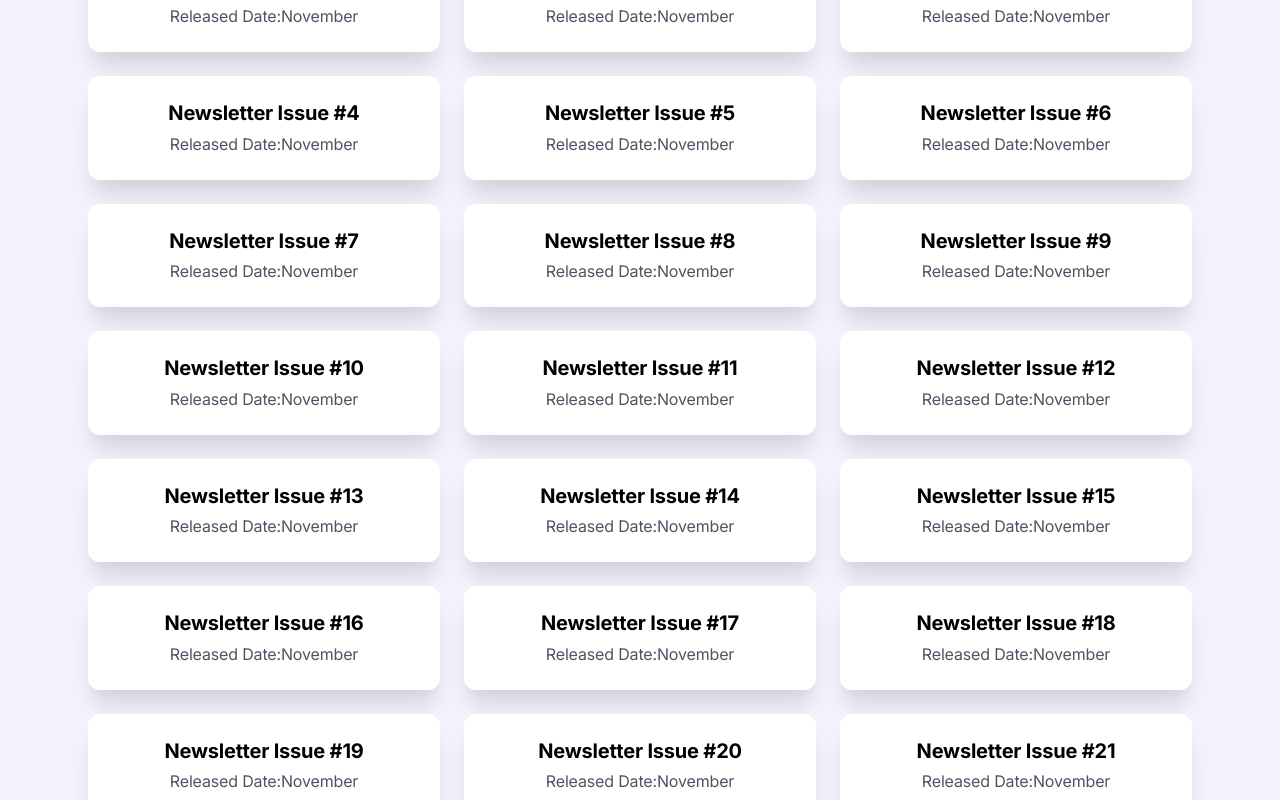
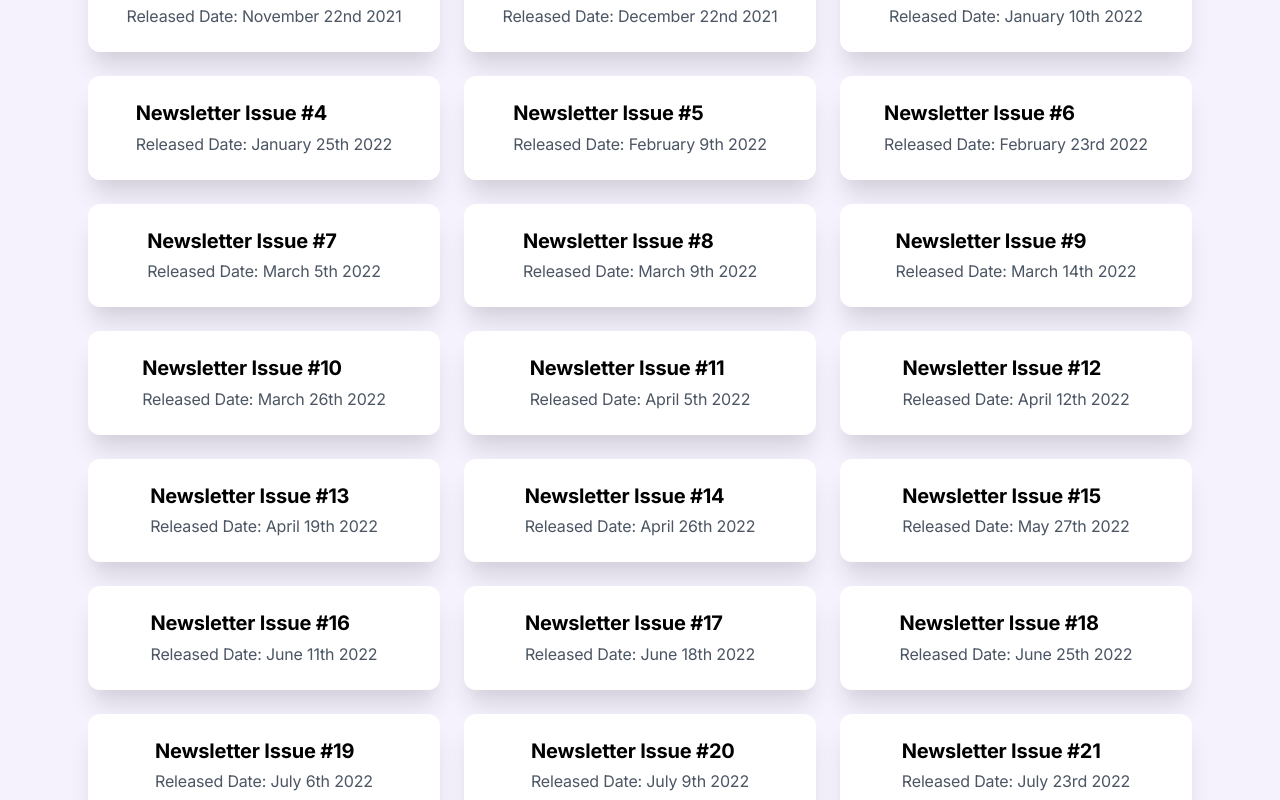
Before and after one commit to aviyelverse/newsletter-archives, a React (Create React App) app: page /archives in a window 1280 px wide. Shown: the part 360-1160 px from the top of the page. Built offline with nearby package versions, Linux system fonts and the light colour scheme.

Commit message:
Update archives

```diff
--- a/src/components/ArchivesCards.js
+++ b/src/components/ArchivesCards.js
@@ -12,7 +12,7 @@ const ArchivesCards = (props) => {
                       Newsletter Issue #{props.issueNumber}
                     </h4>
                     <p className="text-gray-600 text-center">
-                      Released Date:{props.issueDate}
+                      {props.issueDate}
                     </p>
                   </a>
                 </div>
--- a/src/pages/Archives.js
+++ b/src/pages/Archives.js
@@ -28,28 +28,28 @@ function Archives() {
               <div className="max-w-sm mx-auto grid gap-6 md:grid-cols-2 lg:grid-cols-3 items-start md:max-w-2xl lg:max-w-none">
                 {/* 1st issues */}
 
-                <ArchivesCards newsletterLink="https://aviyelverse.github.io/newsletter/november-22nd-2021/" issueNumber="1" issueDate="November" />
-                <ArchivesCards newsletterLink="" issueNumber="2" issueDate="November" />
-                <ArchivesCards newsletterLink="" issueNumber="3" issueDate="November" />
-                <ArchivesCards newsletterLink="" issueNumber="4" issueDate="November" />
-                <ArchivesCards newsletterLink="" issueNumber="5" issueDate="November" />
-                <ArchivesCards newsletterLink="" issueNumber="6" issueDate="November" />
-                <ArchivesCards newsletterLink="" issueNumber="7" issueDate="November" />
-                <ArchivesCards newsletterLink="" issueNumber="8" issueDate="November" />
-                <ArchivesCards newsletterLink="" issueNumber="9" issueDate="November" />
-                <ArchivesCards newsletterLink="" issueNumber="10" issueDate="November" />
-                <ArchivesCards newsletterLink="" issueNumber="11" issueDate="November" />
-                <ArchivesCards newsletterLink="" issueNumber="12" issueDate="November" />
-                <ArchivesCards newsletterLink="" issueNumber="13" issueDate="November" />
-                <ArchivesCards newsletterLink="" issueNumber="14" issueDate="November" />
-                <ArchivesCards newsletterLink="" issueNumber="15" issueDate="November" />
-                <ArchivesCards newsletterLink="" issueNumber="16" issueDate="November" />
-                <ArchivesCards newsletterLink="" issueNumber="17" issueDate="November" />
-                <ArchivesCards newsletterLink="" issueNumber="18" issueDate="November" />
-                <ArchivesCards newsletterLink="" issueNumber="19" issueDate="November" />
-                <ArchivesCards newsletterLink="" issueNumber="20" issueDate="November" />
-                <ArchivesCards newsletterLink="" issueNumber="21" issueDate="November" />
-                <ArchivesCards newsletterLink="" issueNumber="22" issueDate="November" />
+                <ArchivesCards newsletterLink="https://aviyelverse.github.io/newsletter/november-22nd-2021/" issueNumber="1" issueDate="Released Date: November 22nd 2021" />
+                <ArchivesCards newsletterLink="https://aviyelverse.github.io/newsletter/december-22nd-2021/" issueNumber="2" issueDate="Released Date: December 22nd 2021" />
+                <ArchivesCards newsletterLink="https://aviyelverse.github.io/newsletter/january-6th-newsletter/" issueNumber="3" issueDate="Released Date: January 10th 2022" />
+                <ArchivesCards newsletterLink="https://aviyelverse.github.io/newsletter/january-25th-newsletter/" issueNumber="4" issueDate="Released Date: January 25th 2022" />
+                <ArchivesCards newsletterLink="https://aviyelverse.github.io/newsletter/february-9th-newsletter/" issueNumber="5" issueDate="Released Date: February 9th 2022" />
+                <ArchivesCards newsletterLink="https://aviyelverse.github.io/newsletter/february-23rd-newsletter/" issueNumber="6" issueDate="Released Date: February 23rd 2022" />
+                <ArchivesCards newsletterLink="https://aviyelverse.github.io/newsletter/march-5th-newsletter/" issueNumber="7" issueDate="Released Date: March 5th 2022" />
+                <ArchivesCards newsletterLink="https://aviyelverse.github.io/newsletter/march-9th-newsletter/" issueNumber="8" issueDate="Released Date: March 9th 2022 " />
+                <ArchivesCards newsletterLink="https://aviyelverse.github.io/newsletter/march-14th-newsletter/" issueNumber="9" issueDate="Released Date: March 14th 2022" />
+                <ArchivesCards newsletterLink="https://aviyelverse.github.io/newsletter/march-26th-newsletter/" issueNumber="10" issueDate="Released Date: March 26th 2022" />
+                <ArchivesCards newsletterLink="https://aviyelverse.github.io/newsletter/april-5th-newsletter/" issueNumber="11" issueDate="Released Date: April 5th 2022" />
+                <ArchivesCards newsletterLink="https://aviyelverse.github.io/newsletter/april-12th-newsletter/" issueNumber="12" issueDate="Released Date: April 12th 2022" />
+                <ArchivesCards newsletterLink="https://aviyelverse.github.io/newsletter/april-19th-newsletter/" issueNumber="13" issueDate="Released Date: April 19th 2022" />
+                <ArchivesCards newsletterLink="https://aviyelverse.github.io/newsletter/april-26th-newsletter/" issueNumber="14" issueDate="Released Date: April 26th 2022" />
+                <ArchivesCards newsletterLink="https://aviyelverse.github.io/newsletter/may-27th-newsletter/" issueNumber="15" issueDate="Released Date:  May 27th 2022" />
+                <ArchivesCards newsletterLink="https://aviyelverse.github.io/newsletter/june-11th-newsletter/" issueNumber="16" issueDate="Released Date: June 11th 2022" />
+                <ArchivesCards newsletterLink="https://aviyelverse.github.io/newsletter/june-18th-newsletter/" issueNumber="17" issueDate="Released Date: June 18th 2022" />
+                <ArchivesCards newsletterLink="https://aviyelverse.github.io/newsletter/june-25th-newsletter/" issueNumber="18" issueDate="Released Date: June 25th 2022" />
+                <ArchivesCards newsletterLink="https://aviyelverse.github.io/newsletter/july-6th-newsletter/" issueNumber="19" issueDate="Released Date: July 6th 2022" />
+                <ArchivesCards newsletterLink="https://aviyelverse.github.io/newsletter/july-9th-newsletter/" issueNumber="20" issueDate="Released Date: July 9th 2022" />
+                <ArchivesCards newsletterLink="https://aviyelverse.github.io/newsletter/july-23rd-newsletter/" issueNumber="21" issueDate="Released Date: July 23rd 2022" />
+                <ArchivesCards newsletterLink="https://aviyelverse.github.io/newsletter/august-3rd-newsletter/" issueNumber="22" issueDate="Released Date: August 3rd 2022" />
               </div>
             </div>
           </div>
```
